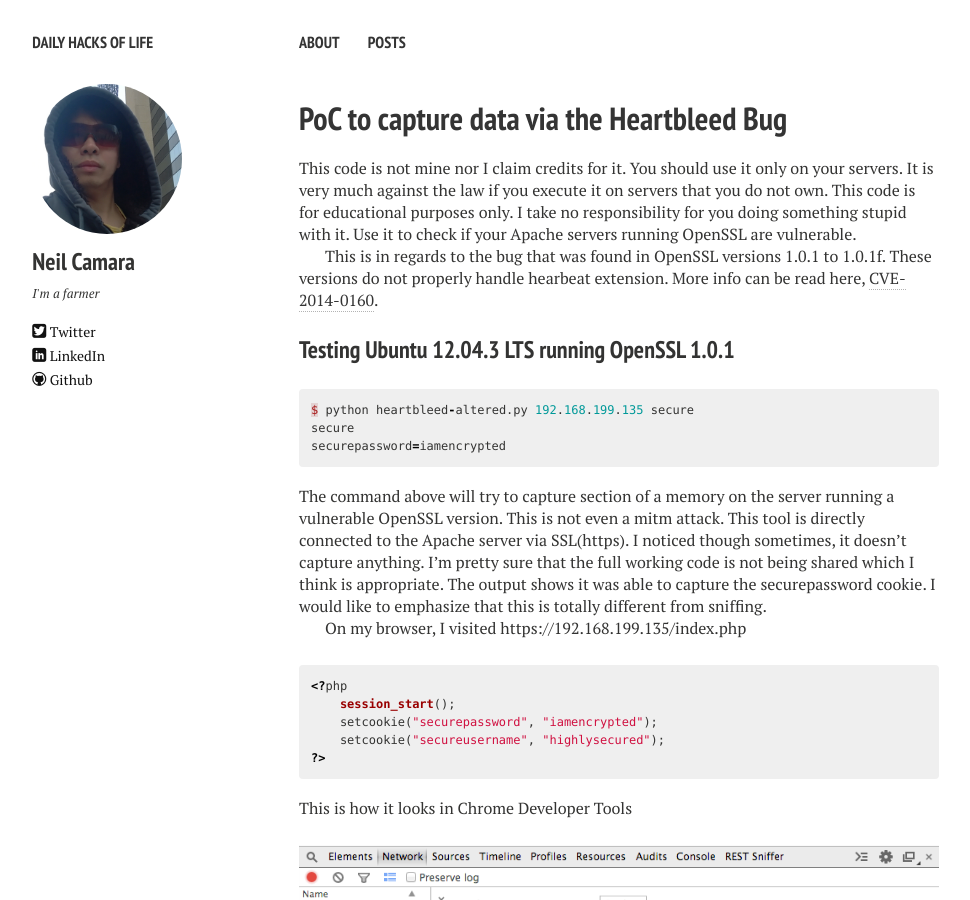
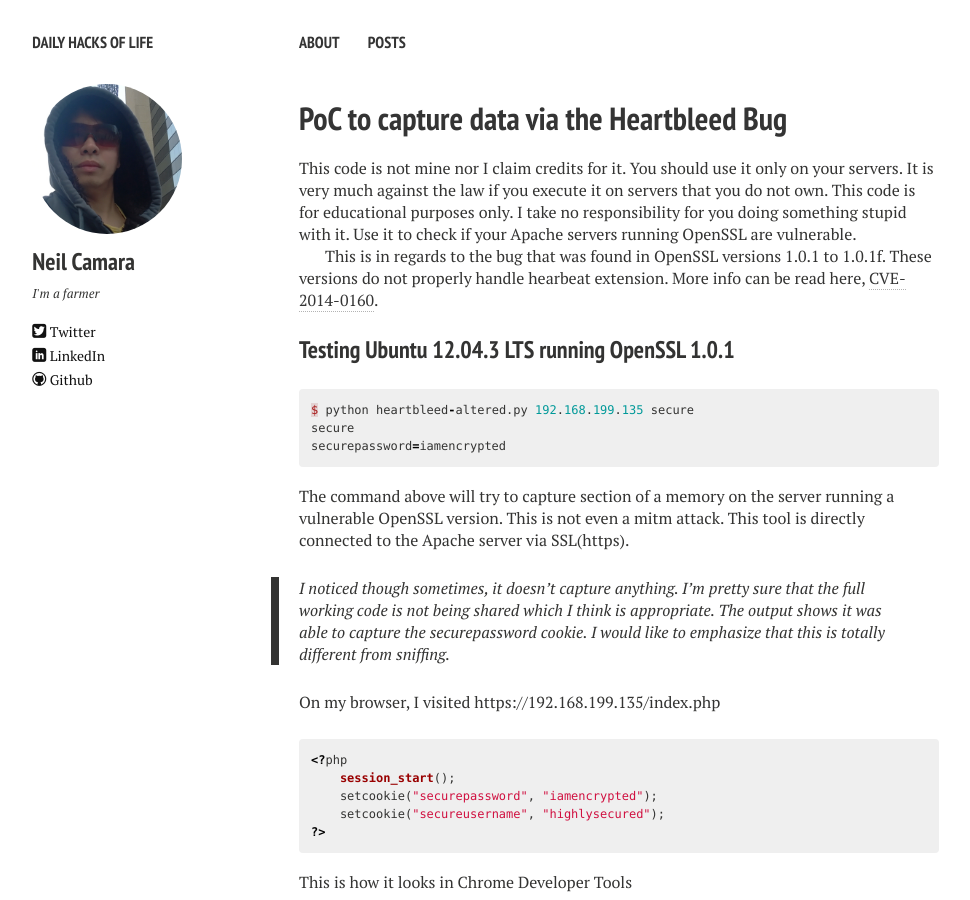
Before and after one commit to c0debreaker/c0debreaker.github.io, a Jekyll site: the page built from _posts/2014-04-08-heart-bleed-post.md, in a window 1280 px wide and 900 px high. Shown: the whole window, without its empty margins (21-991 px from the left). Built offline with Jekyll 4.4.1, drawn with Linux system fonts in a browser that asks for light colours; nearby versions of some CDN libraries.

Commit message:
added href and quote

```diff
--- a/_posts/2014-04-08-heart-bleed-post.md
+++ b/_posts/2014-04-08-heart-bleed-post.md
@@ -18,7 +18,9 @@
 securepassword=iamencrypted
 {% endhighlight %}
 
-The command above will try to capture section of a memory on the server running a vulnerable OpenSSL version. This is not even a mitm attack. This tool is directly connected to the Apache server via SSL(https). I noticed though sometimes, it doesn't capture anything. I'm pretty sure that the full working code is not being shared which I think is appropriate. The output shows it was able to capture the securepassword cookie. I would like to emphasize that this is totally different from sniffing.
+The command above will try to capture section of a memory on the server running a vulnerable OpenSSL version. This is not even a mitm attack. This tool is directly connected to the Apache server via SSL(https).
+>I noticed though sometimes, it doesn't capture anything. I'm pretty sure that the full working code is not being shared which I think is appropriate.
+The output shows it was able to capture the securepassword cookie. I would like to emphasize that this is totally different from sniffing.
 
 On my browser, I visited https://192.168.199.135/index.php
 {% highlight c %}
@@ -31,7 +33,7 @@
 
 This is how it looks in Chrome Developer Tools
 <figure>
-    <img src="/images/cookie-on-chrome-dev-tools.png">
+    <a href="/images/cookie-on-chrome-dev-tools.png"><img src="/images/cookie-on-chrome-dev-tools.png"></a>
 </figure>
 
 
```
